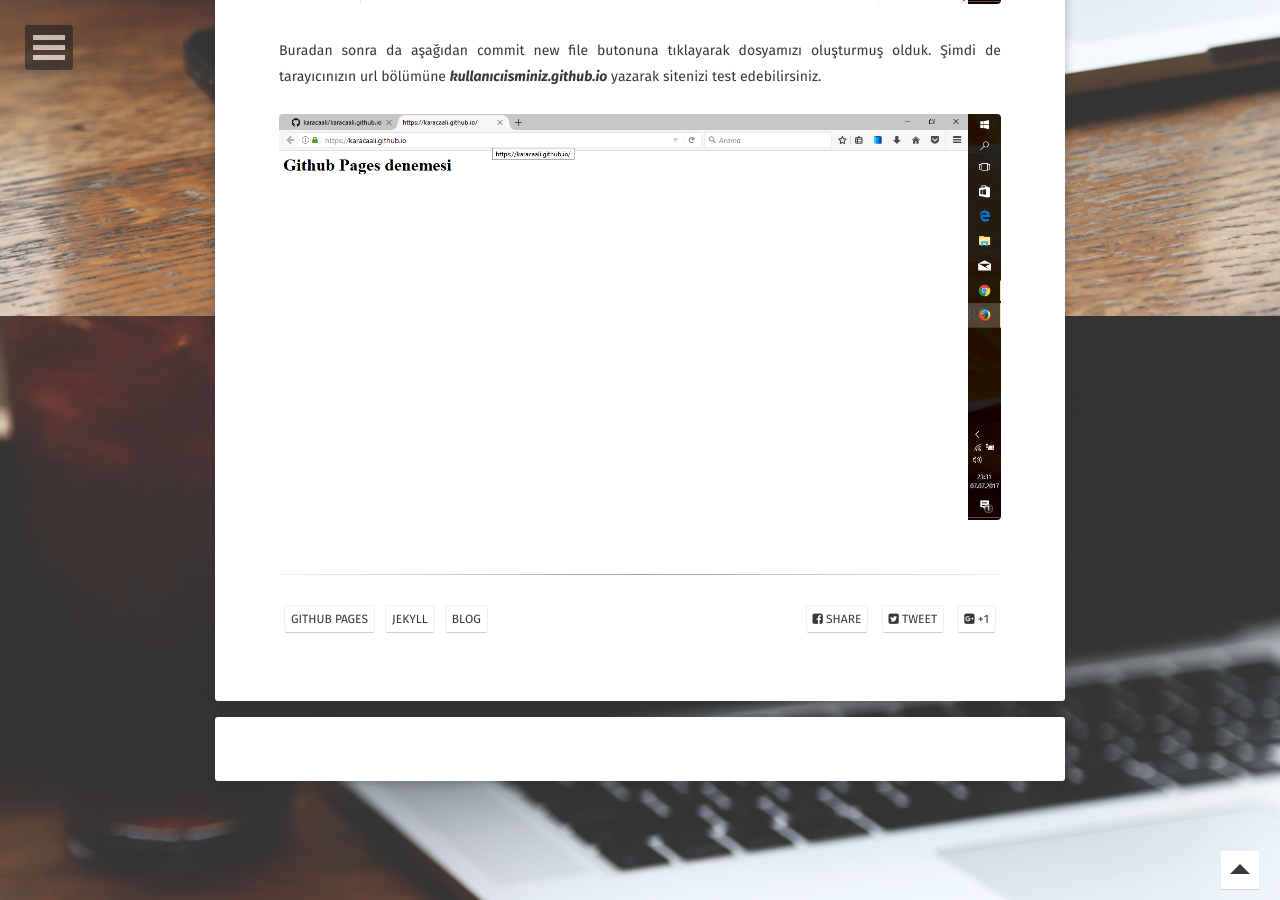
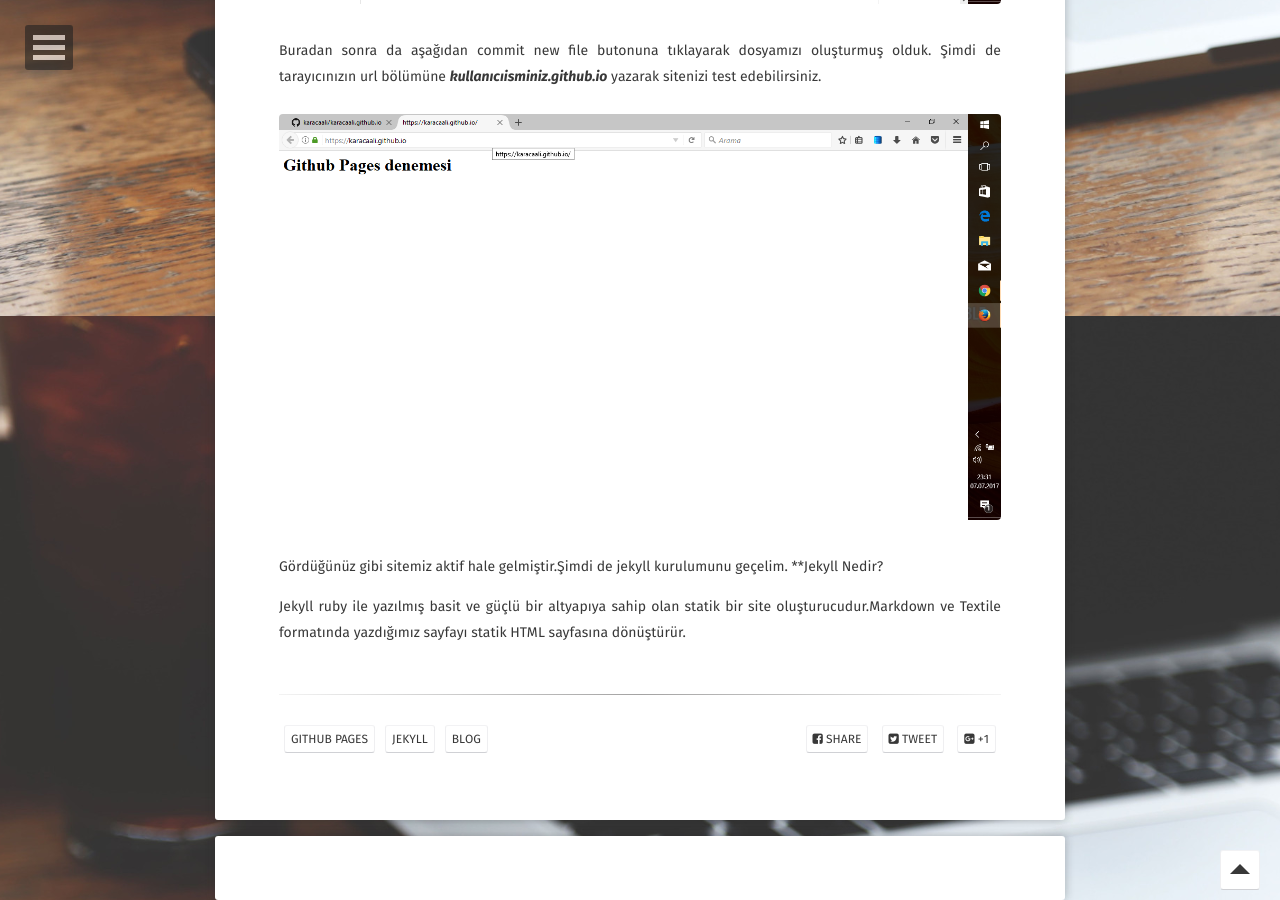
Before and after one commit to alikaraca/alikaraca.github.io, a Jekyll site: the page built from _posts/2017-07-07-github-pages-jekyll-kurulum.md, in a window 1280 px wide and 900 px high, scrolled down 1484 px. Built offline with Jekyll 4.4.1, drawn with Linux system fonts in a browser that asks for light colours; some web fonts are replaced; comment, search, counter and statistics services are not loaded.

Commit message:
Update 2017-07-07-github-pages-jekyll-kurulum.md

```diff
--- a/_posts/2017-07-07-github-pages-jekyll-kurulum.md
+++ b/_posts/2017-07-07-github-pages-jekyll-kurulum.md
@@ -30,3 +30,7 @@ Buradan sonra da aşağıdan commit new file butonuna tıklayarak dosyamızı ol
    <a href="/assets/img/dsadadasdas.png"><img
    src="/assets/img/dsadadasdas.png"></a>
 </figure>
+Gördüğünüz gibi sitemiz aktif hale gelmiştir.Şimdi de jekyll kurulumunu geçelim.
+**Jekyll Nedir?
+
+Jekyll ruby ile yazılmış basit ve güçlü bir altyapıya sahip olan statik bir site oluşturucudur.Markdown ve Textile formatında yazdığımız sayfayı statik HTML sayfasına dönüştürür.
```
